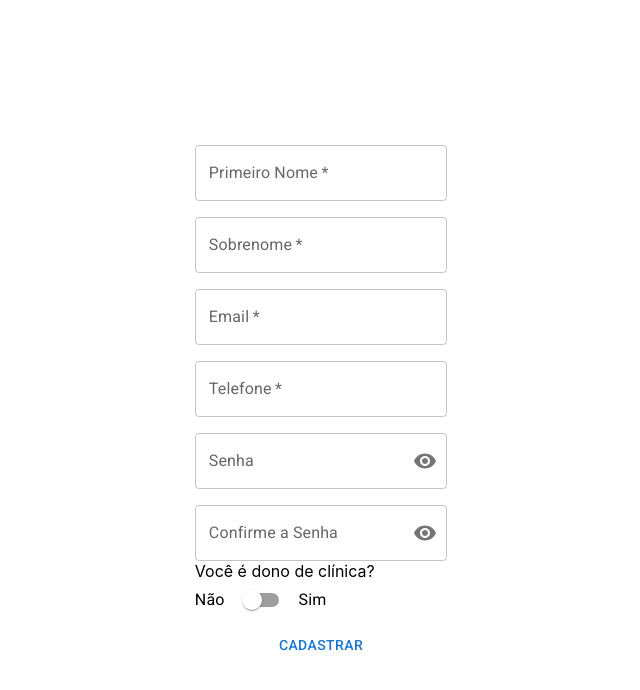
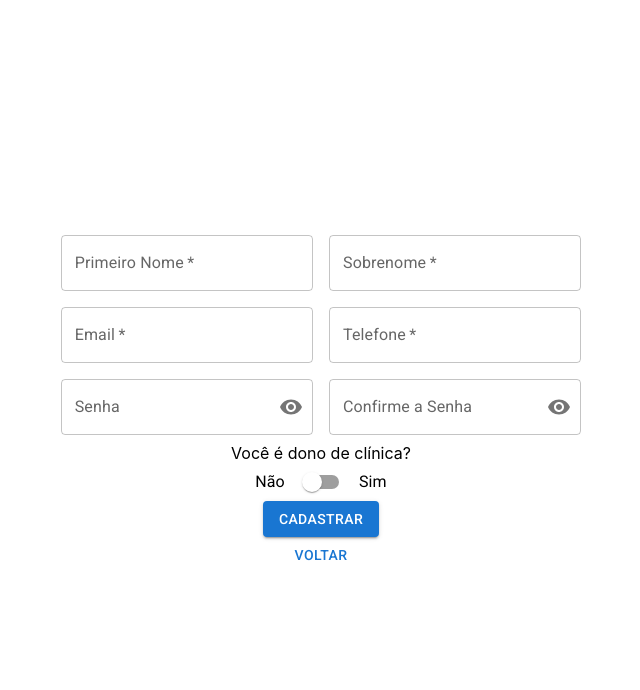
Before and after one commit to aiqdor/aiqdor-frontend, a React (Create React App) app: page /register in a window 1280 px wide. Shown: the top 690 px of the page, without its empty margins (319-959 px from the left). Built offline with nearby package versions, Linux system fonts and the light colour scheme; no server answers; the HTML template or start-up script is replaced by a standard one.

Commit message:
feat: add owner

```diff
--- a/src/context/auth.tsx
+++ b/src/context/auth.tsx
@@ -40,7 +40,7 @@ export const AuthProvider = ({ children }: { children: JSX.Element }) => {
             );
 
             const userData = await db.collection("users").doc(auth.currentUser?.uid).get();
-            const userInfo = userData.data() as LoggedUser;
+            const userInfo = await userData.data() as LoggedUser;
             setIsAdmin(userInfo.admin);
 
             localStorage.setItem("isAdmin", JSON.stringify(userInfo.admin));
--- a/src/pages/AdminPage/index.tsx
+++ b/src/pages/AdminPage/index.tsx
@@ -23,6 +23,7 @@ const AdminPage = () => {
             <Button variant="contained" color="primary" onClick={ handleClick }>
                 { "Logout" }
             </Button>
+            {/* <Button variant="contained" color="primary" onClick={ () => navigate("/user") }> */}
         </Box>
     );
     }
--- a/src/pages/RegisterPage/index.tsx
+++ b/src/pages/RegisterPage/index.tsx
@@ -8,6 +8,7 @@ import InputMask from "react-input-mask";
 import {
     Button,
     FormControl,
+    Grid,
     IconButton,
     InputAdornment,
     InputLabel,
@@ -17,8 +18,10 @@ import {
     Typography,
 } from "@mui/material";
 import { VisibilityOff, Visibility } from "@mui/icons-material";
+import { Navigate, useNavigate } from "react-router-dom";
 
 const RegisterPage = () => {
+    const navigate = useNavigate();
     const { isAuthenticated, login, createAccount } = useContext(AuthContext);
 
     const [email, setEmail] = useState("");
@@ -60,11 +63,13 @@ const RegisterPage = () => {
             minHeight="100vh"
             onSubmit={handleSubmit}
         >
+            <Box>
                 <TextField
                     required
                     id="outlined-required"
                     label="Primeiro Nome"
                     type="text"
+                    autoComplete="given-name"
                     value={firstName}
                     onChange={(e) => setFirstName(e.target.value)}
                 />
@@ -73,15 +78,20 @@ const RegisterPage = () => {
                     id="outlined-required"
                     label="Sobrenome"
                     type="text"
+                    autoComplete="family-name"
                     value={lastName}
                     onChange={(e) => setlastName(e.target.value)}
                 />
+            </Box>
+
+            <Box>
                 <TextField
                     required
                     id="outlined-required"
                     label="Email"
                     type="email"
                     value={email}
+                    autoComplete="email"
                     onChange={(e) => setEmail(e.target.value)}
                 />
                 <TextField
@@ -89,10 +99,13 @@ const RegisterPage = () => {
                     id="outlined-required"
                     label="Telefone"
                     type="phone"
+                    autoComplete="tel"
                     value={phoneNumber}
                     onChange={(e) => setPhoneNumber(e.target.value)}
                 />
+            </Box>
 
+            <Box>
                 <FormControl sx={{ m: 1, width: "25ch" }} variant="outlined">
                     <InputLabel htmlFor="outlined-adornment-password">
                         Senha
@@ -151,6 +164,8 @@ const RegisterPage = () => {
                         }
                         label="Confirme a Senha"
                     />
+                </FormControl>
+            </Box>
 
             Você é dono de clínica?
             <Stack direction="row" spacing={1} alignItems="center">
@@ -162,10 +177,13 @@ const RegisterPage = () => {
                 />
                 <Typography>Sim</Typography>
             </Stack>
-            </FormControl>
 
-            <Button variant="text" type="submit">
+            <Button variant="contained" type="submit">
                 Cadastrar
+            </Button>
+
+            <Button variant="text" onClick={() => navigate(-1)}>
+                Voltar
             </Button>
         </Box>
     );
```
Lines whose indentation alone changed are shown as unchanged.
